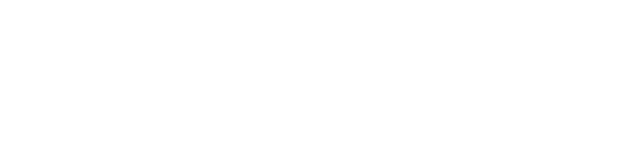
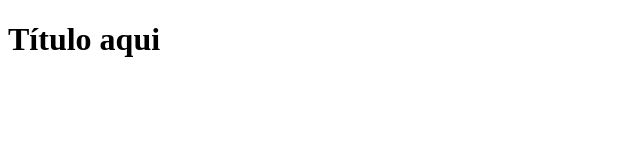
Before and after one commit to marcos-v-lisboa/aula-github, a plain HTML site: page index.html in a window 1280 px wide. Shown: the whole page, without its empty margins (0-640 px from the left). Drawn offline with Linux system fonts and the light colour scheme.

Commit message:
add title

```diff
--- a/index.html
+++ b/index.html
@@ -6,6 +6,6 @@
   <title>Aula de GIT 1</title>
 </head>
 <body>
-
+  <h1>Título aqui</h1>
 </body>
 </html>
```
